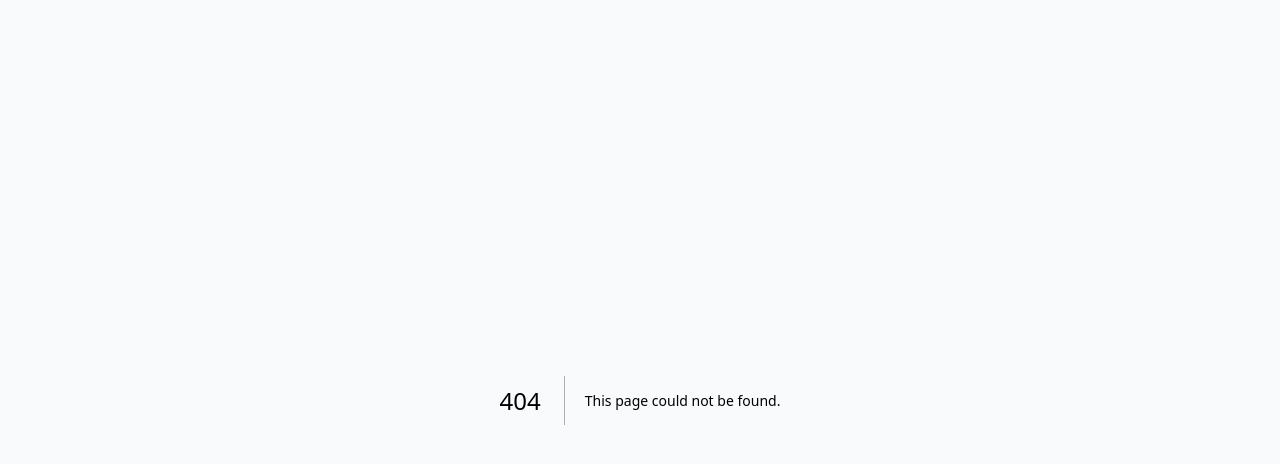
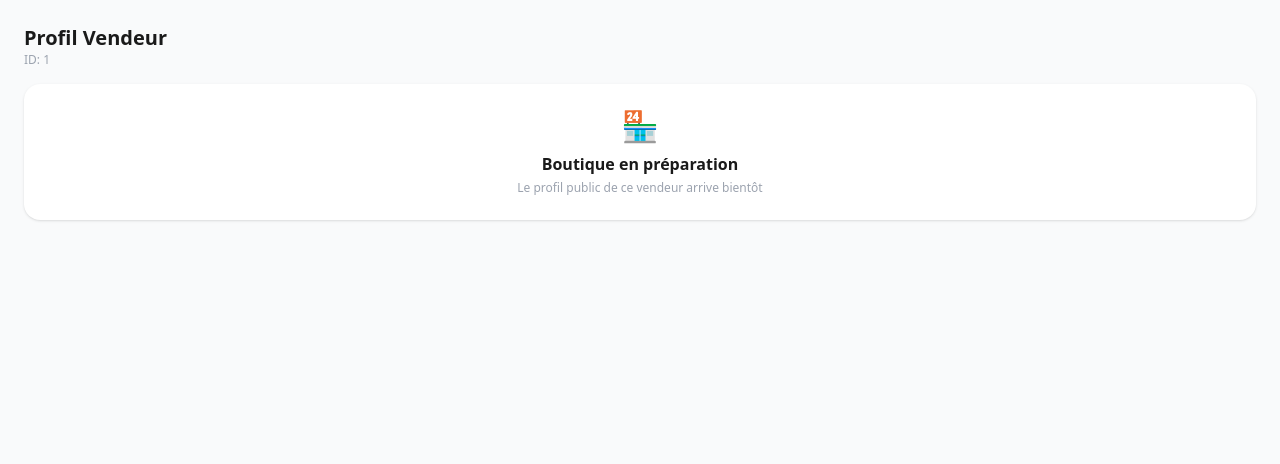
Before and after one commit to kongolokelvin47-cmd/Wenze-pwa, a Next.js app: page /profil/1 in a window 1280 px wide. Before the commit this address had no page. Shown: the top 464 px of the page. Built offline with nearby package versions, Linux system fonts and the light colour scheme; no server answers; the database is empty.

Commit message:
Add vendor profile page with data fetching

```diff
--- /dev/null
+++ b/app/profil/[id]/page.tsx
@@ -0,0 +1,48 @@
+'use client'
+import { useEffect, useState } from 'react'
+import { createClient } from '@/utils/supabase/client'
+import { useParams } from 'next/navigation'
+
+export default function ProfilVendeurPage() {
+  const params = useParams()
+  const id = params.id as string
+  const [vendor, setVendor] = useState<any>(null)
+  const [loading, setLoading] = useState(true)
+
+  useEffect(() => {
+    const load = async () => {
+      try {
+        const supabase = createClient()
+        const { data } = await supabase.from('vendors').select('*').eq('id', id).single()
+        if (data) setVendor(data)
+      } catch (e) {
+        console.log('Vendeur pas encore en base')
+      } finally {
+        setLoading(false)
+      }
+    }
+    if (id) load()
+  }, [id])
+
+  if (loading) return <div className="p-6">Chargement vendeur...</div>
+
+  return (
+    <div className="p-6 bg-gray-50 min-h-screen">
+      <h1 className="text-xl font-bold">Profil Vendeur</h1>
+      <p className="text-xs text-gray-400 mb-4">ID: {id}</p>
+
+      {vendor ? (
+        <div className="bg-white p-6 rounded-2xl shadow">
+          <p className="font-bold">{vendor.name || 'Vendeur WENZE'}</p>
+          <p className="text-sm text-gray-500">{vendor.market || 'Marché Central'}</p>
+        </div>
+      ) : (
+        <div className="bg-white p-6 rounded-2xl shadow text-center">
+          <p className="text-3xl mb-2">🏪</p>
+          <p className="font-bold">Boutique en préparation</p>
+          <p className="text-xs text-gray-400 mt-1">Le profil public de ce vendeur arrive bientôt</p>
+        </div>
+      )}
+    </div>
+  )
+}
```
